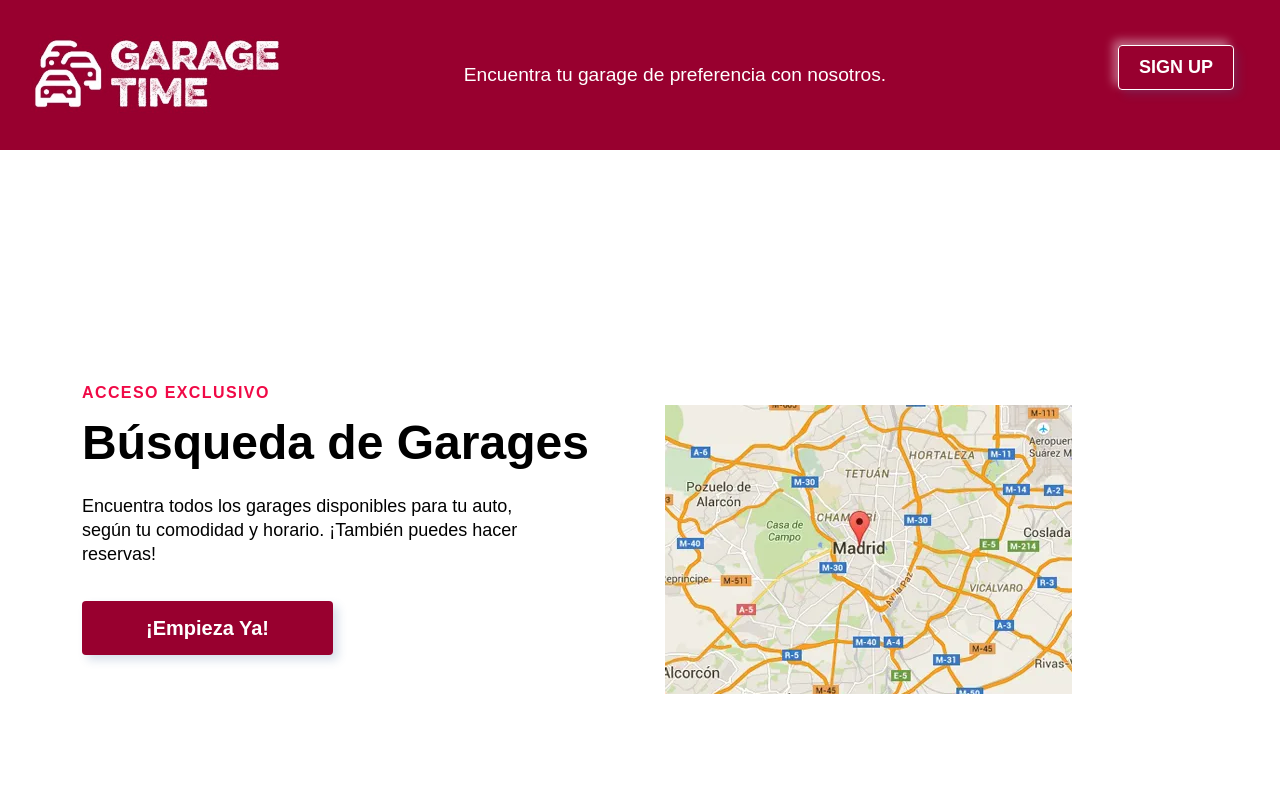
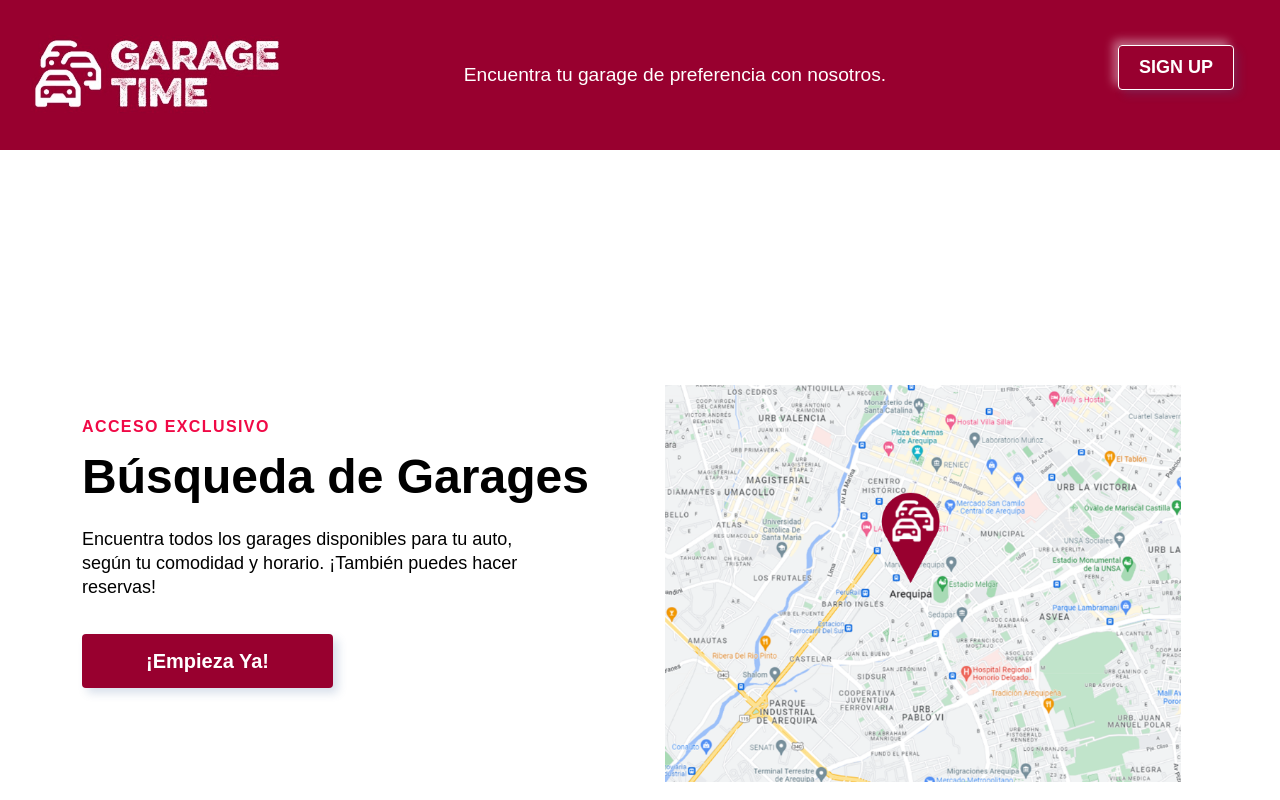
Before and after one commit to GarageTimePeru/garage-react-website, a React (Create React App) app: page / in a window 1280 px wide. Shown: the top 800 px of the page. Built offline with nearby package versions, Linux system fonts and the light colour scheme.

Commit message:
Add files via upload

```diff
--- a/src/components/pages/HomePage/Data.js
+++ b/src/components/pages/HomePage/Data.js
@@ -7,6 +7,6 @@ export const homeObjOne = {
     description: 'Encuentra todos los garages disponibles para tu auto, según tu comodidad y horario. ¡También puedes hacer reservas!',
     buttonLabel: '¡Empieza Ya!',
     imgStart: '',
-    img: 'images/mapa.png',
+    img: 'images/mapaApp.png',
     alt: 'Mapa'
 }
```
Also changed, not shown: src/components/pages/HomePage/Home.js (line endings or trailing spaces).
